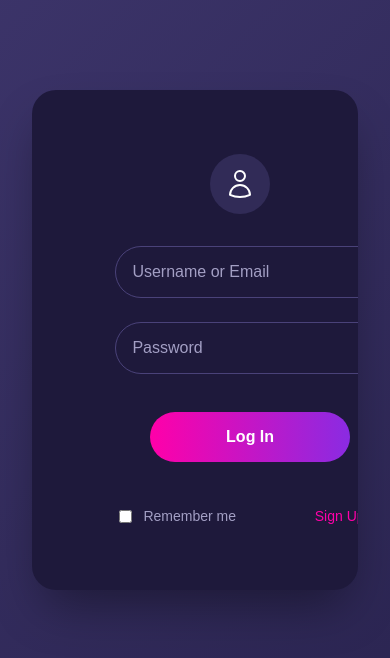
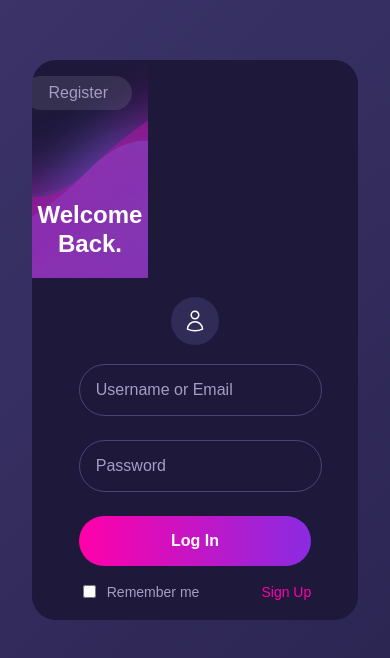
Before and after one commit to chiranth243/Stock-portfolio-frontend, a React (Create React App) app in the folder stock-front-end/: page / in a window 390 px wide. Shown: the part 114-772 px from the top of the page. Built offline with nearby package versions, Linux system fonts and the light colour scheme; no server answers.

Commit message:
Responsive

```diff
--- a/stock-front-end/src/Components/Login/AuthPage.css
+++ b/stock-front-end/src/Components/Login/AuthPage.css
@@ -247,3 +247,109 @@
   font-size: 0.9rem;
   margin-bottom: 1.5rem;
 }
+
+
+/* For tablets and below */
+@media (max-width: 900px) {
+  .auth-container {
+    grid-template-columns: 1fr;
+    max-width: 80%;
+    box-shadow: none;
+  }
+
+  .auth-form-section,
+  .auth-welcome-section {
+    padding: 2rem 1.5rem;
+  }
+
+  .auth-form {
+    width: 75%;
+  }
+
+  .welcome-nav {
+    right: 2rem;
+    top: 1.5rem;
+  }
+
+  .welcome-text h1 {
+    font-size: 2.5rem;
+  }
+
+  /*
+  .form-input{
+    width: 70%;
+  } */
+}
+
+/* For mobile devices */
+@media (max-width: 600px) {
+  .auth-container {
+    grid-template-columns: 1fr;
+    max-width: 100vw;
+    box-shadow: none;
+  }
+
+  .auth-form-section,
+  .auth-welcome-section {
+    padding: 1.2rem 0.5rem;
+  }
+
+  .auth-form {
+    width: 75%;
+  }
+
+  .user-icon {
+    width: 48px;
+    height: 48px;
+    margin-bottom: 1.2rem;
+  }
+
+  .user-icon svg {
+    width: 24px;
+    height: 24px;
+  }
+
+  .welcome-bg-svg {
+    width: 200vw;
+    height: 200vw;
+    min-width: 100vw;
+    min-height: 100vw;
+  }
+
+  .welcome-text h1 {
+    font-size: 1.5rem;
+  }
+
+  .welcome-nav {
+    right: 1rem;
+    top: 1rem;
+    gap: 1rem;
+  }
+
+  .auth-button {
+    width: 100%;
+    margin-left: 0;
+  }
+
+  .form-input {
+    width: 90%;
+  }
+
+  .auth-welcome-section {
+    width: 100px;
+  }
+}
+
+/* Stack form and welcome vertically on small screens */
+@media (max-width: 900px) {
+  .auth-container {
+    display: flex;
+    flex-direction: column;
+  }
+
+  .auth-welcome-section {
+    order: -1;
+    min-height: 180px;
+    justify-content: flex-end;
+  }
+}
```
